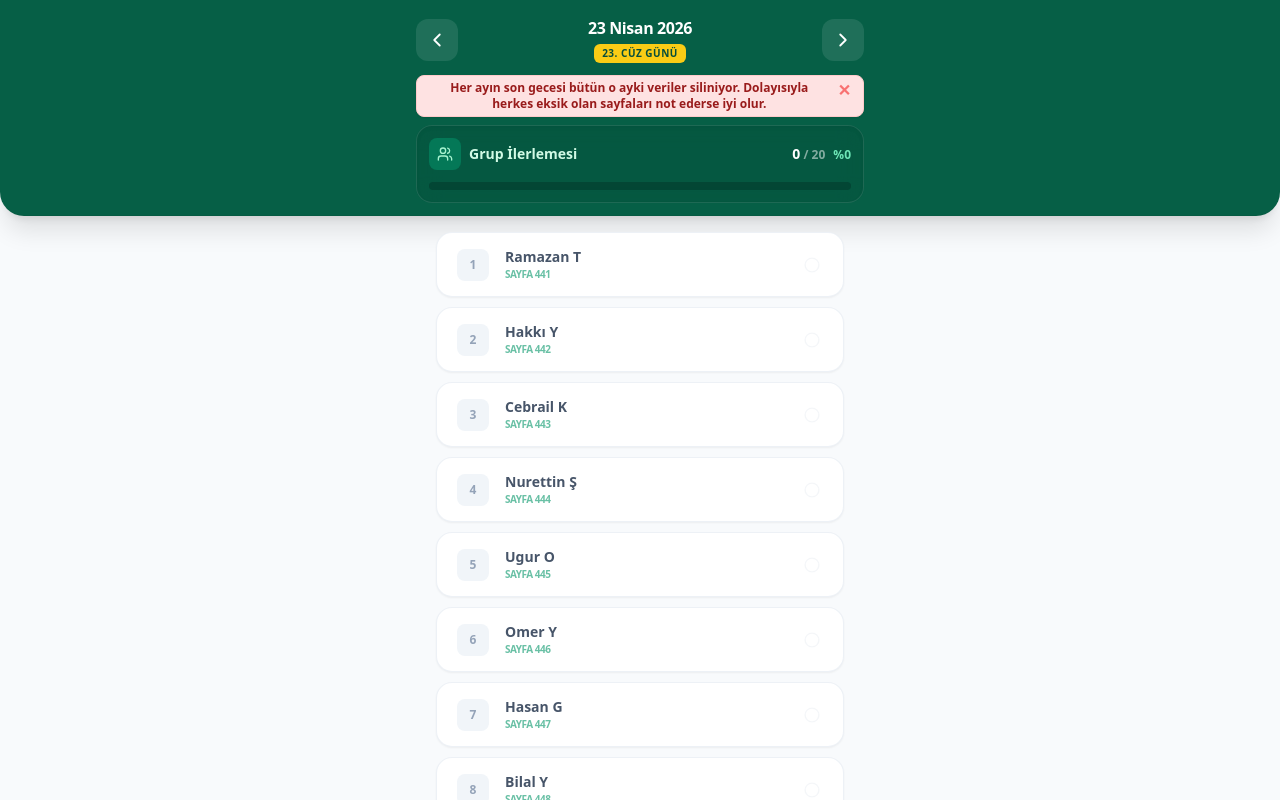
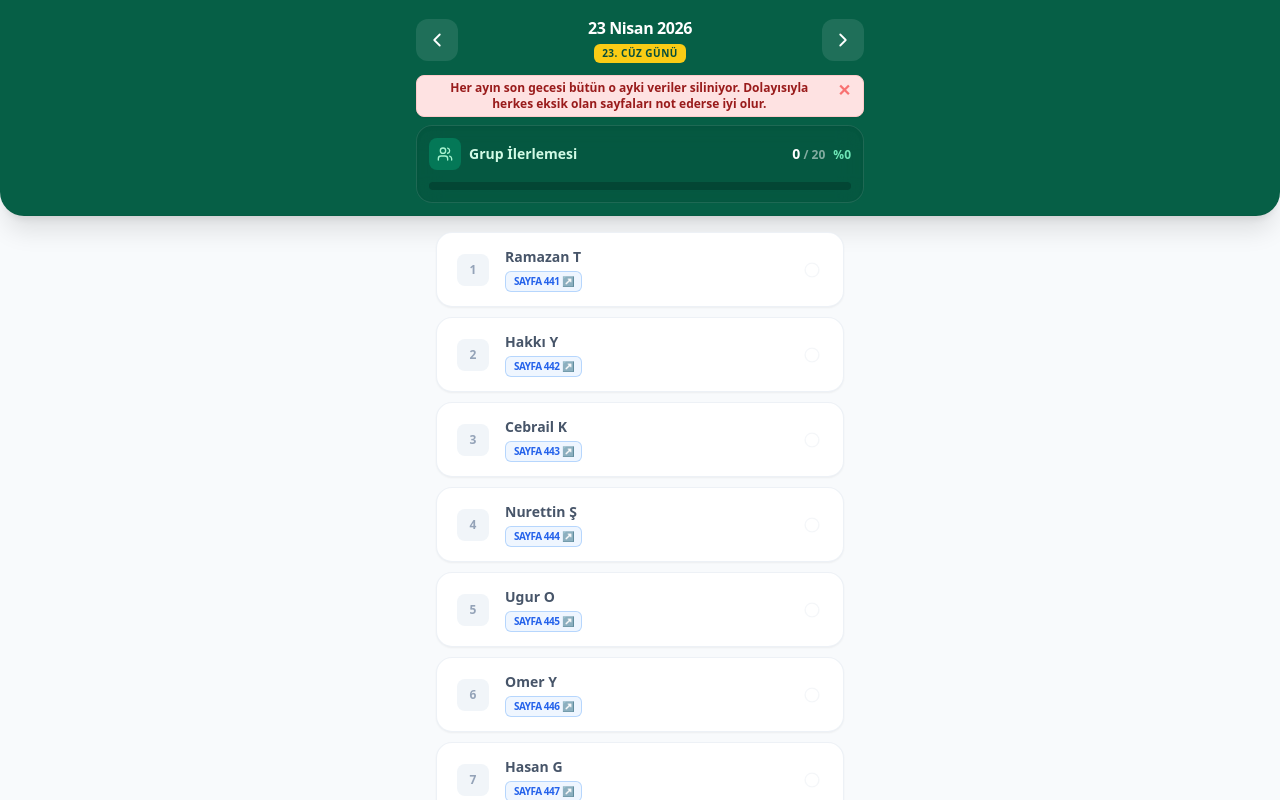
Before and after one commit to Recep-T/kk-app, a React (Vite) app: page / in a window 1280 px wide. Built offline with nearby package versions, Linux system fonts and the light colour scheme; no server answers; the database is empty; the HTML template or start-up script is replaced by a standard one.

Commit message:
addee dinamik syafa

```diff
--- a/src/App.jsx
+++ b/src/App.jsx
@@ -220,9 +220,15 @@ function App() {
                     <h3 className={`font-semibold text-sm transition-colors ${isDone ? 'text-slate-900' : 'text-slate-600'}`}>
                       {name}
                     </h3>
-                    <p className="text-[10px] font-bold text-emerald-600/60 uppercase tracking-tighter">
-                      SAYFA {globalPage}
-                    </p>
+                    <a
+                      href={`https://kuran.hayrat.com.tr/kuran-oku/?sayfa=${globalPage}`}
+                      target="_blank"
+                      rel="noopener noreferrer"
+                      onClick={e => e.stopPropagation()}
+                      className="inline-flex items-center gap-1 text-[10px] font-bold uppercase tracking-tighter px-2 py-0.5 rounded-md border border-blue-400/40 text-blue-600 bg-blue-50 hover:bg-blue-100 hover:border-blue-500/60 hover:text-blue-700 active:scale-95 transition-all"
+                    >
+                      SAYFA {globalPage} ↗
+                    </a>
                   </div>
                 </div>
                 <div className={`transition-all duration-500 ${isDone ? 'opacity-100 scale-100' : 'opacity-20 scale-75'}`}>
```
